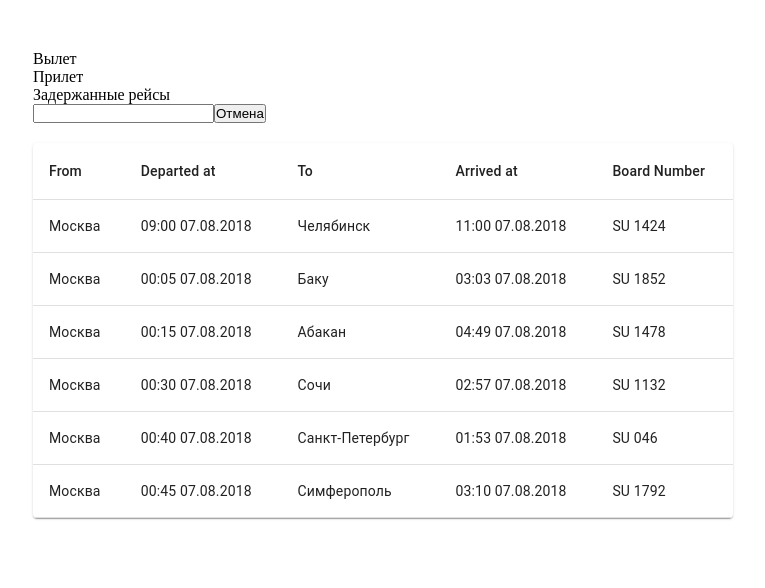
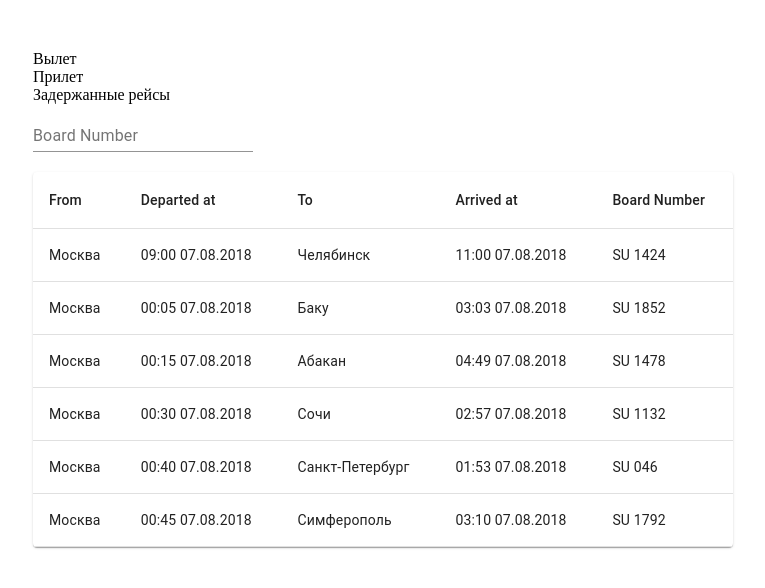
Before and after one commit to dimireme/aero, a React app: page / in a window 1280 px wide. Shown: the top 588 px of the page, without its empty margins (257-1022 px from the left). Built offline with nearby package versions, Linux system fonts and the light colour scheme.

Commit message:
Add stiles to the search bar.

```diff
--- a/src/client/app/containers/SearchContainer.jsx
+++ b/src/client/app/containers/SearchContainer.jsx
@@ -1,12 +1,14 @@
 import React, { PureComponent } from 'react';
 import PropTypes from 'prop-types';
 import { connect } from 'react-redux';
+
+import { TextField, Button } from '@material-ui/core';
 
 import { handleSearchRequest } from '../actions/search';
 
 class SearchContainer extends PureComponent {
 	static propTypes = {
-		request: PropTypes.string,
+		searchRequest: PropTypes.string,
 		handleSearchRequest: PropTypes.func
 	};
 
@@ -31,11 +33,11 @@ class SearchContainer extends PureComponent {
 	};
 
 	render() {
-		const { request } = this.props;
+		const { searchRequest } = this.props;
 		return (
 			<div>
-				<input onChange={this.onChangeEvent} value={request}/>
-				<button onClick={this.onClickEvent}>Отмена</button>
+				<TextField label="Board Number" value={searchRequest} onChange={this.onChangeEvent} />
+				{ searchRequest && <Button onClick={this.onClickEvent}>Очистить</Button> }
 			</div>
 		)
 	}
@@ -43,7 +45,7 @@ class SearchContainer extends PureComponent {
 
 function mapStateToProps(state) {
 	return {
-		request: state.searchRequest
+		searchRequest: state.searchRequest
 	}
 }
 
```
